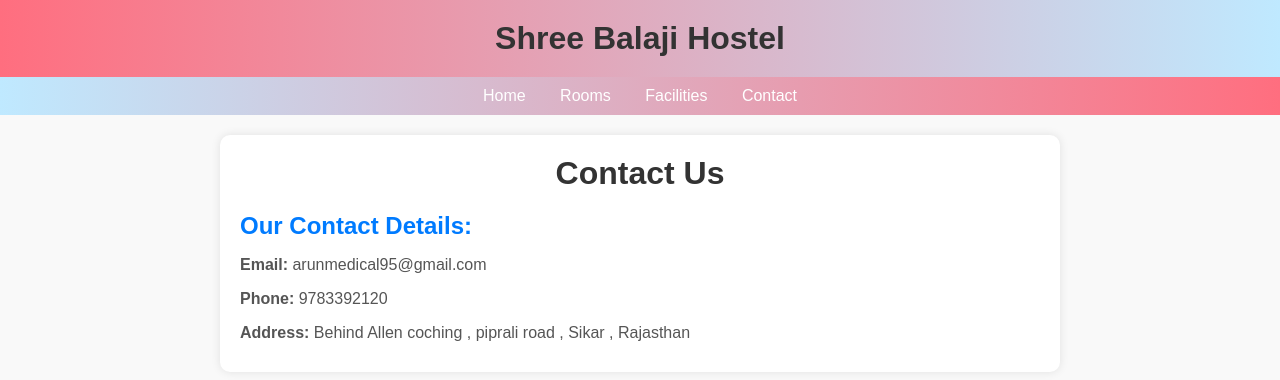
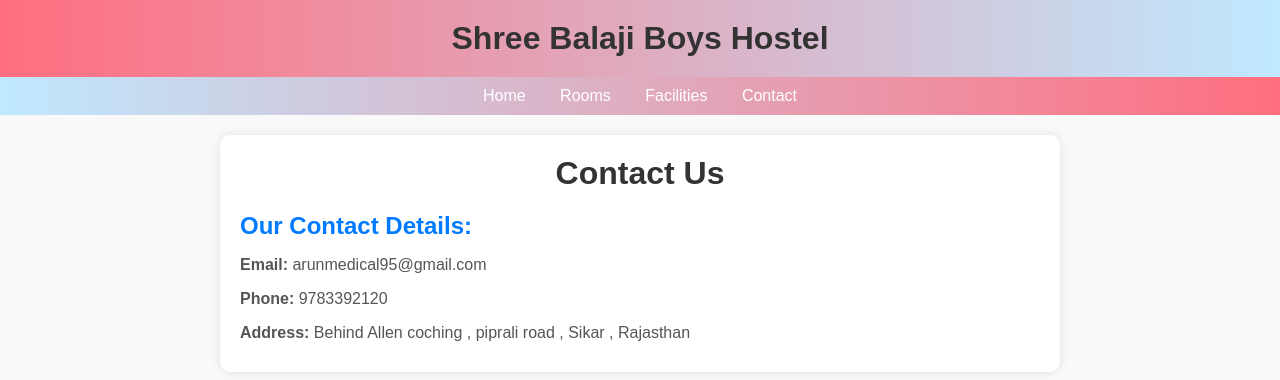
Before and after one commit to 633178/Balaji-Hostal, a plain HTML site: page index3.html in a window 1280 px wide. Drawn offline with Linux system fonts and the light colour scheme.

Commit message:
Update index3.html

```diff
--- a/index3.html
+++ b/index3.html
@@ -7,12 +7,12 @@
     <head>
         <meta charset="UTF-8">
         <meta name="viewport" content="width=device-width, initial-scale=1.0">
-        <title>Shree Balaji Hostel</title>
+        <title>Shree Balaji Boys Hostel</title>
        <link rel="stylesheet" href="balaji.css">
     </head>
     <body>
         <header>
-            <h1>Shree Balaji Hostel</h1>
+            <h1>Shree Balaji Boys Hostel</h1>
         </header>
         <nav>
             <a href="index.html">Home</a>
```
